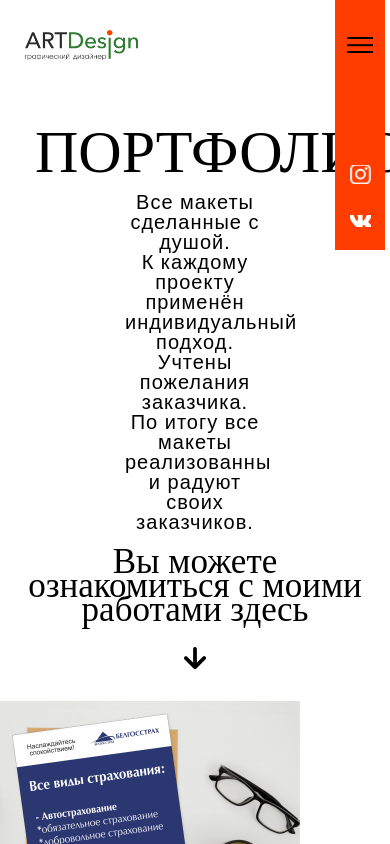
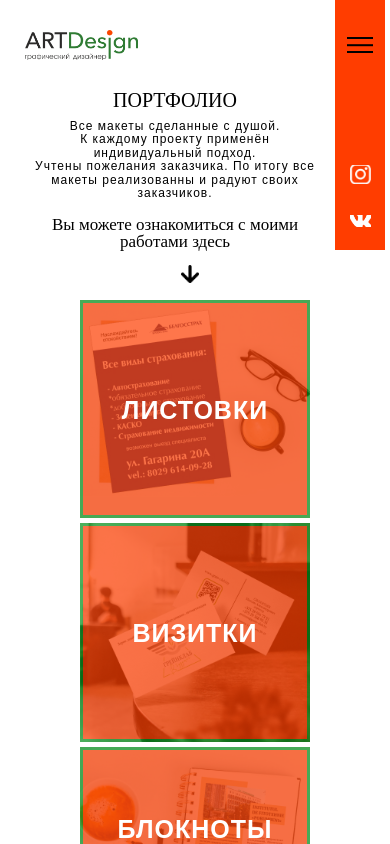
Before and after one commit to MashSHliapa/graphic-design, a React (Vite) app: page /portfolio in a window 390 px wide. Shown: the top 844 px of the page. Built offline with nearby package versions, Linux system fonts and the light colour scheme; a web font is replaced by a local one.

Commit message:
feat(project): added adaptive for page Portfolio

```diff
--- a/src/pages/Portfolio/Portfolio.scss
+++ b/src/pages/Portfolio/Portfolio.scss
@@ -5,8 +5,7 @@
     position: relative;
   }
 
-  &__container {
-  }
+  &__container {}
 
   &__body {}
 
@@ -14,8 +13,8 @@
     font-family: 'ABeeZee', sans-serif;
     margin: 50px 0 30px;
     text-align: center;
-    line-height: 120%;
     letter-spacing: 1px;
+    padding: 3px 110px;
   }
 
   &__title {
@@ -29,14 +28,13 @@
   &__text {
     font-size: 20px;
     line-height: 100%;
-    padding: 3px 110px;
+
   }
 
   &__subtitle {
     font-family: 'Bona Nova', serif;
     font-size: 35px;
-    padding: 10px;
-    margin: 5px 0 15px;
+    margin: 17px 0 25px;
     letter-spacing: 0px;
   }
 
@@ -46,14 +44,92 @@
     width: 200vh;
     height: 100px;
     position: absolute;
+    z-index: -1;
     bottom: 170px;
     right: 1230px;
+  }
+
+  @media screen and (max-width: 1199.98px) {
+
+    &__red-rectangle-portfolio {
+      height: 60px;
+      bottom: 150px;
+      right: 910px;
+    }
+  }
+
+  @media screen and (max-width: 991.98px) {
+
+    &__info {
+      margin: 50px 0 15px;
+      padding: 3px 70px;
+    }
+
+    &__title {
+      padding: 15px 20px;
+    }
+
+    &__red-rectangle-portfolio {
+      right: 800px;
+    }
+  }
+
+  @media screen and (max-width: 767.98px) {
+
+    &__info {
+      margin: 5px 0 15px;
+    }
+
+    &__title {
+      font-size: 25px;
+      padding: 15px 10px;
+    }
+
+    &__text {
+      font-size: 14px;
+      line-height: 112%;
+    }
+
+    &__subtitle {
+      font-size: 17px;
+      margin: 15px 0 15px;
+    }
+
+    &__vector-here img {
+      max-width: 18px;
+    }
+  }
+
+  @media screen and (max-width: 575.98px) {
+    &__section {
+      max-width: none;
+    }
+
+    &__info {
+      margin: 15px 0;
+      padding: 0 50px 0 10px;
+    }
+
+    &__title {
+      font-size: 20px;
+      padding: 10px 10px;
+    }
+
+    &__text {
+      font-size: 12px;
+    }
+
+    &__vector-here {
+      padding-left: 30px;
+    }
   }
 }
 
 .gallery {
   display: flex;
   flex-wrap: wrap;
+  justify-content: center;
+  margin: 0 auto;
 
   &__item {
     position: relative;
@@ -118,4 +194,53 @@
     display: block;
     padding: 3px;
   }
+
+  @media screen and (max-width: 1199.98px) {
+    max-width: 830px;
+  }
+
+  @media screen and (max-width: 991.98px) {
+    gap: 5px;
+
+    &__item {
+      position: relative;
+
+      & {
+        .gallery__menu {
+          display: block;
+        }
+      }
+    }
+
+    &__menu-item {
+      color: white;
+    }
+
+    &__item::before {
+      height: 100%;
+      opacity: 0.7;
+      border: 3px solid #05921C;
+    }
+  }
+
+  @media screen and (max-width: 767.98px) {
+    max-width: 530px;
+    margin: 0 auto;
+  }
+
+  @media screen and (max-width: 575.98px) {
+    max-width: 450px;
+
+    &__item img {
+      max-width: 230px;
+    }
+
+    &__menu-item {
+      font-size: 25px;
+    }
+
+    &__menu-item_reduce {
+      font-size: 18px;
+    }
+  }
 }
```
